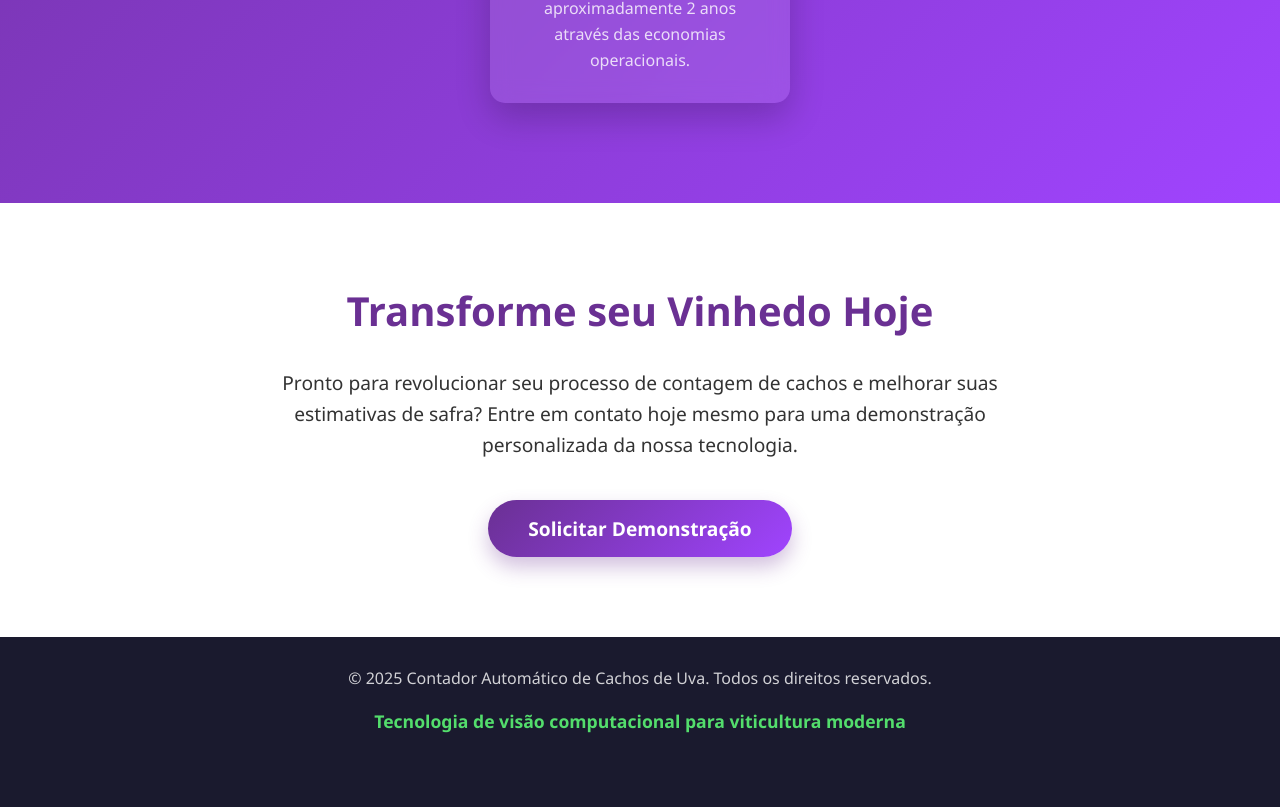
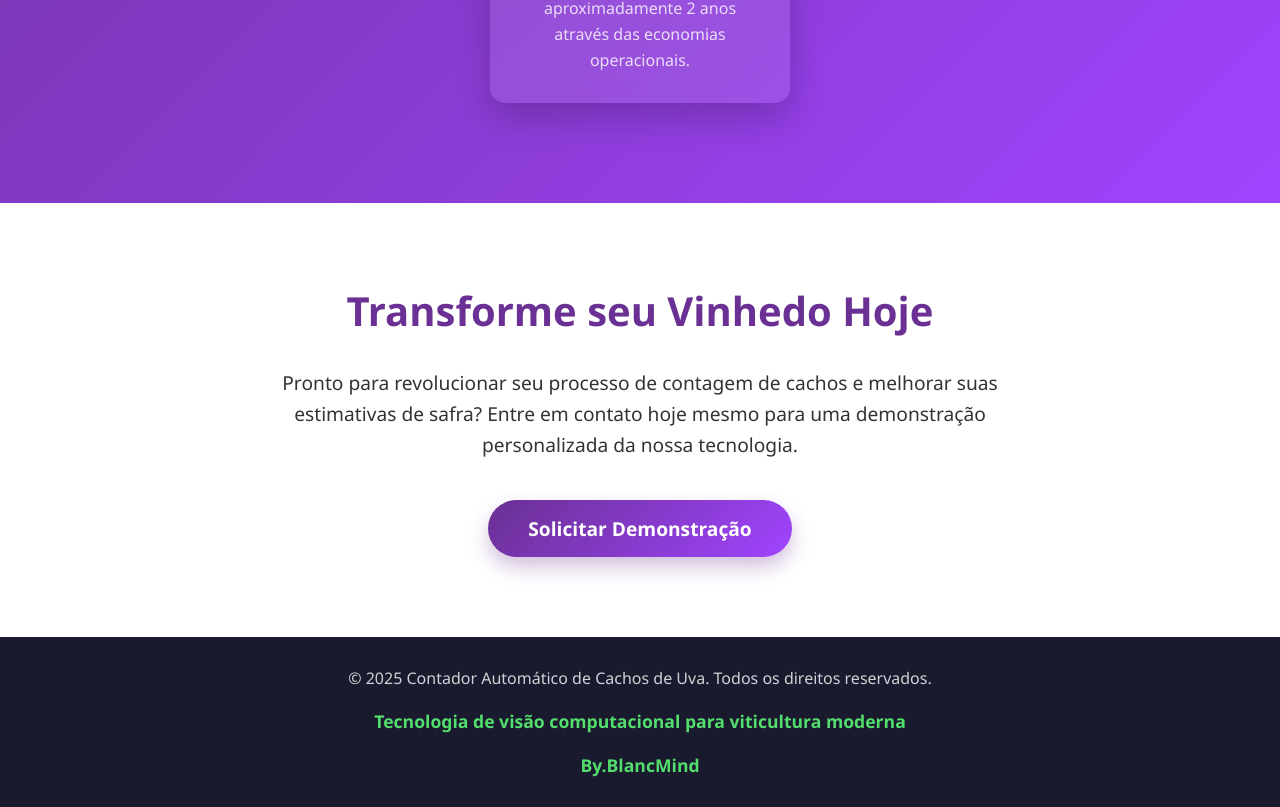
Before and after one commit to Bybygabriellima2/ProjetoUVA, a plain HTML site: page index.html in a window 1280 px wide. Shown: the part 6899-7706 px from the top of the page. Before the commit the page ends 7662 px from the top, so only its background shows below. Drawn offline with nearby package versions, Linux system fonts and the light colour scheme.

Commit message:
primeiro commit

```diff
--- a/index.html
+++ b/index.html
@@ -1004,6 +1004,7 @@
         <div class="container">
             <p class="footer-text">© 2025 Contador Automático de Cachos de Uva. Todos os direitos reservados.</p>
             <p class="footer-signature">Tecnologia de visão computacional para viticultura moderna</p>
+            <p class="footer-signature">By.BlancMind</p>
         </div>
     </footer>
 
```
